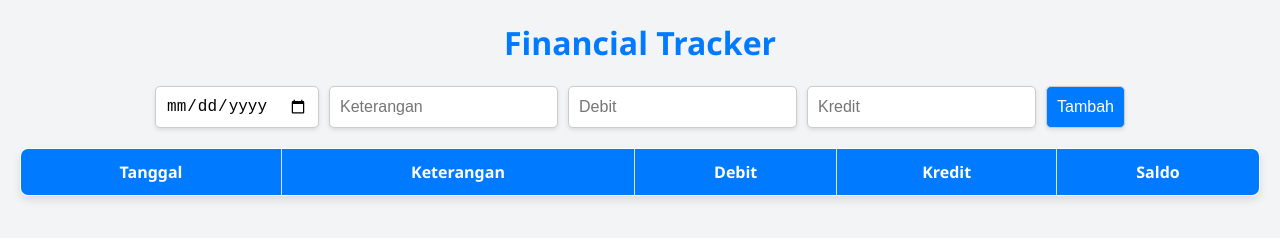
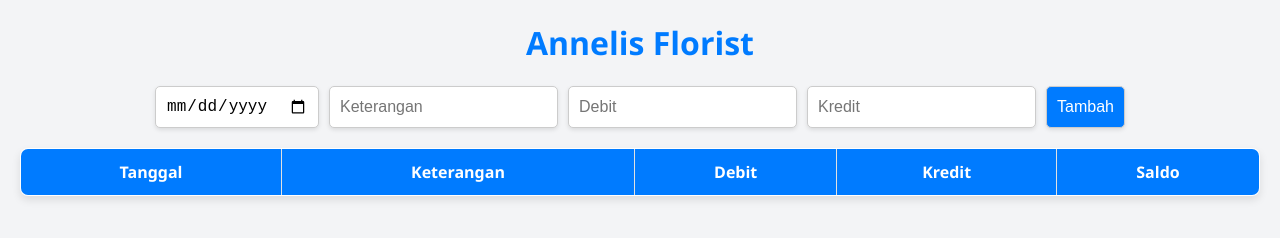
Before and after one commit to Razenism/financial-tracker, a plain HTML site: page index.html in a window 1280 px wide. Drawn offline with Linux system fonts and the light colour scheme.

Commit message:
index.html

```diff
--- a/index.html
+++ b/index.html
@@ -77,7 +77,7 @@
     </style>
 </head>
 <body>
-    <h1>Financial Tracker</h1>
+    <h1>Annelis Florist</h1>
 
     <form id="transaction-form">
         <input type="date" id="date" required>
```
